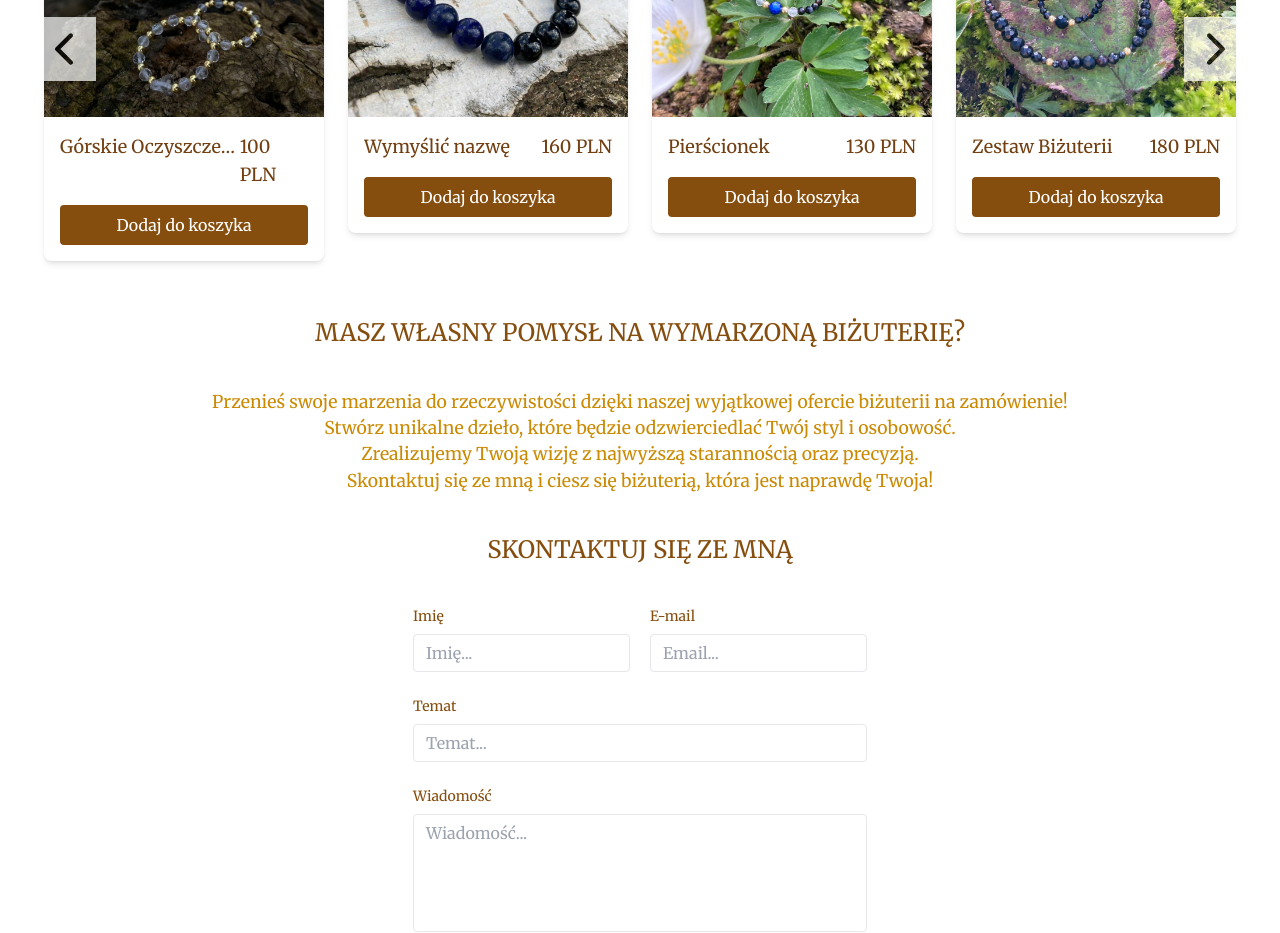
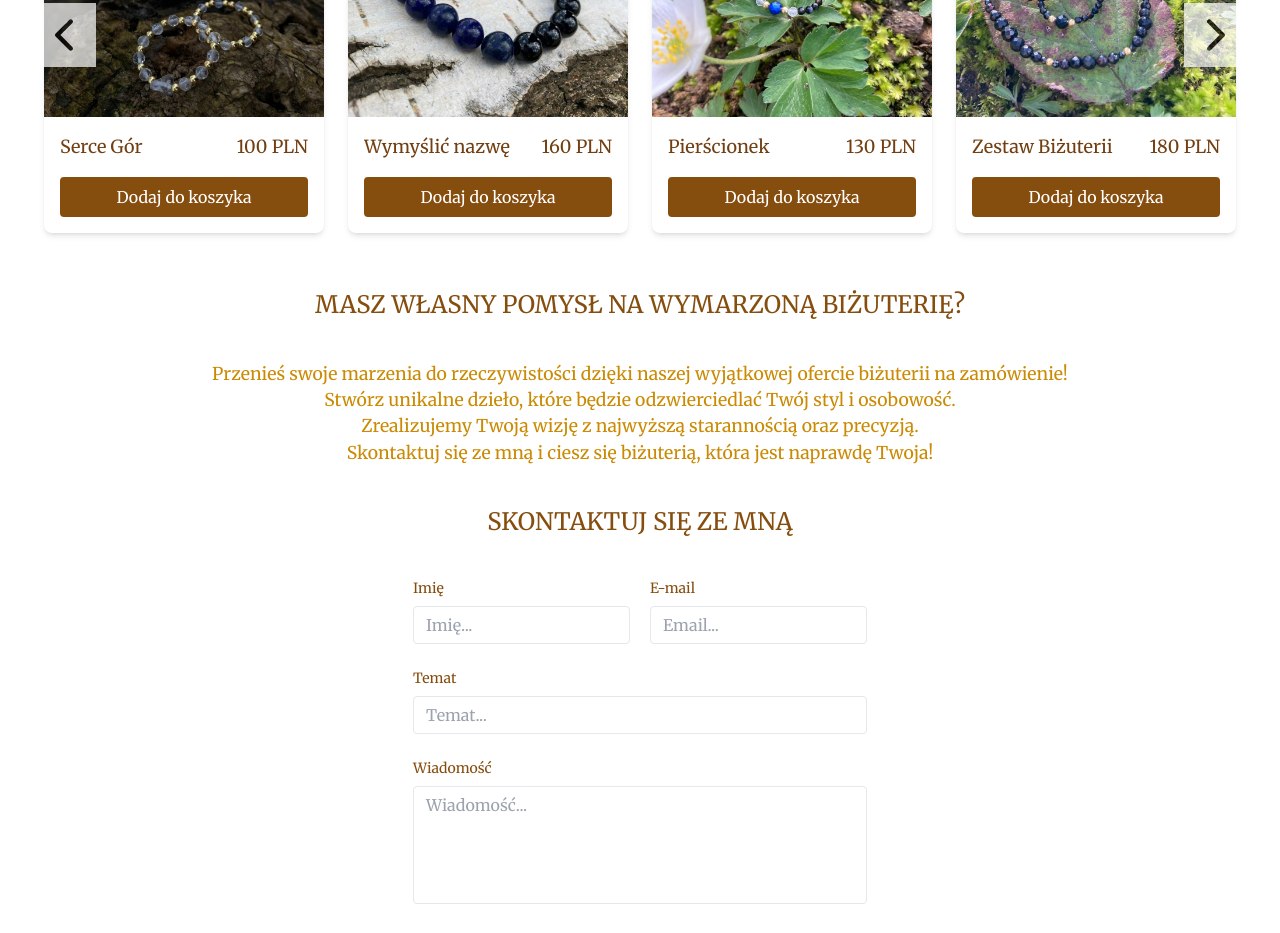
Before and after one commit to GxbrielZ/PaulithStore, a React (Vite) app: page / in a window 1280 px wide. Shown: the part 2620-3553 px from the top of the page. Built offline with nearby package versions, Linux system fonts and the light colour scheme.

Commit message:
Create file with all products and import them to ProductSlider

```diff
--- a/src/components/Slider/ProductSlider.jsx
+++ b/src/components/Slider/ProductSlider.jsx
@@ -3,12 +3,7 @@ import Slider from "react-slick";
 import SliderItem from './SliderItem';
 import { IoIosArrowBack } from "react-icons/io";
 import { IoIosArrowForward } from "react-icons/io";
-import Product1 from "../../assets/ProductSlider/Product1.jpg";
-import Product2 from "../../assets/ProductSlider/Product2.jpg";
-import Product3 from "../../assets/ProductSlider/Product3.jpg";
-import Product4 from "../../assets/ProductSlider/Product4.jpg";
-import Product5 from "../../assets/ProductSlider/Product5.jpg";
-import Product6 from "../../assets/ProductSlider/Product6.jpg";
+import products from '../../data/products';
 
 function NextBtn(props) {
   const { onClick } = props;
@@ -75,12 +70,15 @@ const ProductSlider = ({ addToCart }) => {
   return (
     <div className="slider-container mx-8">
       <Slider {...settings}>
-        <SliderItem imageSrc={Product1} prodName="Górskie Oczyszczenie" prodPrice="100 PLN" addToCart={addToCart} />
-        <SliderItem imageSrc={Product2} prodName="Wymyślić nazwę" prodPrice="160 PLN" addToCart={addToCart} />
-        <SliderItem imageSrc={Product3} prodName="Pierścionek" prodPrice="130 PLN" addToCart={addToCart} />
-        <SliderItem imageSrc={Product4} prodName="Zestaw Biżuterii" prodPrice="180 PLN" addToCart={addToCart} />
-        <SliderItem imageSrc={Product5} prodName="Naszyjnik" prodPrice="250 PLN" addToCart={addToCart} />
-        <SliderItem imageSrc={Product6} prodName="Naszyjnik" prodPrice="230 PLN" addToCart={addToCart} />
+        {products.map((product) => (
+          <SliderItem
+            key={product.id}
+            imageSrc={product.imageSrc}
+            prodName={product.prodName}
+            prodPrice={product.prodPrice}
+            addToCart={addToCart}
+          />
+        ))}
       </Slider>
     </div>
   );
--- /dev/null
+++ b/src/data/products.js
@@ -0,0 +1,47 @@
+import Product1 from '../assets/ProductSlider/Product1.jpg';
+import Product2 from '../assets/ProductSlider/Product2.jpg';
+import Product3 from '../assets/ProductSlider/Product3.jpg';
+import Product4 from '../assets/ProductSlider/Product4.jpg';
+import Product5 from '../assets/ProductSlider/Product5.jpg';
+import Product6 from '../assets/ProductSlider/Product6.jpg';
+
+const products = [
+    {
+        id: 1,
+        imageSrc: Product1,
+        prodName: "Serce Gór",
+        prodPrice: "100 PLN",
+    },
+    {
+        id: 2,
+        imageSrc: Product2,
+        prodName: "Wymyślić nazwę",
+        prodPrice: "160 PLN",
+    },
+    {
+        id: 3,
+        imageSrc: Product3,
+        prodName: "Pierścionek",
+        prodPrice: "130 PLN",
+    },
+    {
+        id: 4,
+        imageSrc: Product4,
+        prodName: "Zestaw Biżuterii",
+        prodPrice: "180 PLN",
+    },
+    {
+        id: 5,
+        imageSrc: Product5,
+        prodName: "Naszyjnik",
+        prodPrice: "250 PLN",
+    },
+    {
+        id: 6,
+        imageSrc: Product6,
+        prodName: "Naszyjnik jakiś",
+        prodPrice: "230 PLN",
+    },
+];
+
+export default products;
```
